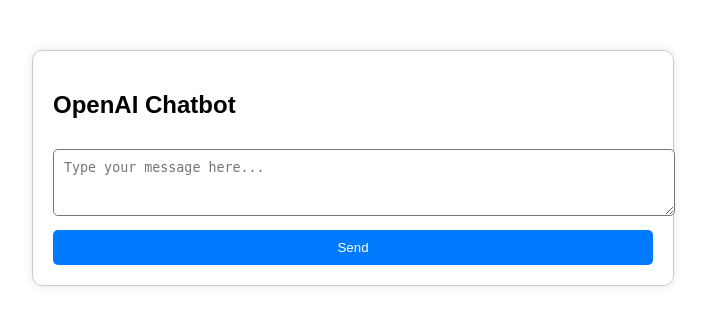
After one commit to inho9899/madcamp_week4, a Flask app: page /chat in a window 1280 px wide. The commit adds this page. Shown: the top 325 px of the page, without its empty margins (287-993 px from the left). Run offline with Flask 3, Linux system fonts and the light colour scheme.

Commit message:
custom chat bot 구현

```diff
--- a/backend/app.py
+++ b/backend/app.py
@@ -4,8 +4,17 @@ from flask_migrate import Migrate
 # from models.nlp_model import nlp_model_predict, summarize, keyword, generate_keywords  # 수정된 부분
 from AI.colorize import predict_emotion
 from AI.nlp_model import summarize
+from dotenv import load_dotenv
+import os
+import openai
+from openai import OpenAI
+import time
 
 
+
+
+# 환경 변수 로드
+load_dotenv()
 
 app = Flask(__name__)
 app.config['SQLALCHEMY_DATABASE_URI'] = 'sqlite:///database.db'
@@ -21,11 +30,21 @@ class Prediction(db.Model):
         self.input_text = input_text
         self.output_text = output_text
 
+# OpenAI API 키 설정
+client = OpenAI(api_key=os.getenv('OPENAI_API_KEY'))
+# Custom GPT ID 설정
+custom_gpt_id = os.getenv('CUSTOM_GPT_ID')
 
-#API 생성
+
+#API
 @app.route('/')
 def index():
     return render_template('front.html')
+
+@app.route('/chat')
+def chat_page():
+    return render_template('chat.html')
+
 
 @app.route('/predict', methods=['POST'])
 def predict():
@@ -47,5 +66,61 @@ def predict():
     # db.session.commit()
     return jsonify({'input_text': input_text, 'emotion_percentages': emotion_percentages, 'mixed_color': mixed_color, 'summary': summary})
 
+
+# 커스텀 챗봇 수행
+assistant = client.beta.assistants.retrieve(custom_gpt_id)
+print(assistant)
+thread = client.beta.threads.create()
+
+def wait_on_run(run, thread):
+    while run.status == "queued" or run.status == "in_progress":
+        run = client.beta.threads.runs.retrieve(
+            thread_id=thread.id,
+            run_id=run.id,
+        )
+        time.sleep(0.5)
+    return run
+
+@app.route('/chat_response', methods=['POST'])
+def chat():
+    user_message = request.json.get('message')
+
+    message = client.beta.threads.messages.create(
+        thread_id=thread.id,
+        role="user",
+        content=user_message
+    )
+
+    run = client.beta.threads.runs.create(
+        thread_id=thread.id,
+        assistant_id=assistant.id,
+        instructions="사용자를 이노라고 부르세요"
+    )
+
+    run = wait_on_run(run, thread)
+    messages = client.beta.threads.messages.list(
+        thread_id=thread.id, order="asc", after=message.id
+    )
+
+    # response = client.completions.create(
+    #     model=custom_gpt_id,
+    #     prompt=user_message,
+    #     max_tokens=150,
+    #     n=1,
+    #     stop=None,
+    #     temperature=0.9
+    # )
+
+    # bot_message = response.choices[0].text.strip()
+
+    for message in messages.data:
+        for content_block in message.content:
+            if content_block.type == 'text':
+                value = content_block.text.value
+                bot_message = value
+
+    return jsonify({'message': value})
+
+
 if __name__ == '__main__':
     app.run(debug=True)
--- /dev/null
+++ b/backend/templates/chat.html
@@ -0,0 +1,99 @@
+<!DOCTYPE html>
+<html lang="en">
+<head>
+    <meta charset="UTF-8">
+    <title>Flask OpenAI Chatbot</title>
+    <style>
+        body {
+            font-family: Arial, sans-serif;
+            margin: 50px;
+        }
+        .chat-container {
+            max-width: 600px;
+            margin: auto;
+            border: 1px solid #ccc;
+            padding: 20px;
+            border-radius: 10px;
+            box-shadow: 0 0 10px rgba(0, 0, 0, 0.1);
+        }
+        .message {
+            margin: 10px 0;
+        }
+        .message p {
+            margin: 5px 0;
+        }
+        .user-message {
+            text-align: right;
+        }
+        .bot-message {
+            text-align: left;
+        }
+        textarea {
+            width: 100%;
+            padding: 10px;
+            margin-top: 10px;
+            border-radius: 5px;
+        }
+        button {
+            display: block;
+            width: 100%;
+            padding: 10px;
+            margin-top: 10px;
+            background-color: #007BFF;
+            color: white;
+            border: none;
+            border-radius: 5px;
+            cursor: pointer;
+        }
+        button:hover {
+            background-color: #0056b3;
+        }
+    </style>
+</head>
+<body>
+    <div class="chat-container">
+        <h2>OpenAI Chatbot</h2>
+        <div id="chatbox">
+            <!-- Messages will be displayed here -->
+        </div>
+        <textarea id="message" rows="3" placeholder="Type your message here..."></textarea>
+        <button onclick="sendMessage()">Send</button>
+    </div>
+
+    <script>
+        async function sendMessage() {
+            const message = document.getElementById('message').value;
+            if (!message) return;
+
+            // Display user's message
+            const userMessageDiv = document.createElement('div');
+            userMessageDiv.className = 'message user-message';
+            userMessageDiv.innerHTML = `<p><strong>You:</strong> ${message}</p>`;
+            document.getElementById('chatbox').appendChild(userMessageDiv);
+
+            // Clear the input field
+            document.getElementById('message').value = '';
+
+            // Send the message to the server
+            const response = await fetch('/chat_response', {
+                method: 'POST',
+                headers: {
+                    'Content-Type': 'application/json',
+                },
+                body: JSON.stringify({ message: message }),
+            });
+
+            const data = await response.json();
+
+            // Display bot's message
+            const botMessageDiv = document.createElement('div');
+            botMessageDiv.className = 'message bot-message';
+            botMessageDiv.innerHTML = `<p><strong>Bot:</strong> ${data.message}</p>`;
+            document.getElementById('chatbox').appendChild(botMessageDiv);
+
+            // Scroll to the bottom
+            document.getElementById('chatbox').scrollTop = document.getElementById('chatbox').scrollHeight;
+        }
+    </script>
+</body>
+</html>
--- a/backend/templates/front.html
+++ b/backend/templates/front.html
@@ -28,6 +28,7 @@
         <h3>Summary:</h3>
         <div id="summary"></div>
     </div>
+    <a href="/chat">Go to Chatbot</a>
     <script>
         document.getElementById('inputForm').addEventListener('submit', async function(event) {
             event.preventDefault();
@@ -54,7 +55,8 @@
             // 혼합된 색상 표시
             const colorBox = document.getElementById('mixed_color');
             const [r, g, b] = data.mixed_color;
-            colorBox.style.backgroundColor = `rgb(${r}, ${g}, ${b})`;
+            const alpha = 0.5;
+            colorBox.style.backgroundColor = `rgba(${r}, ${g}, ${b}, ${alpha})`;
 
             // 요약 문장 표시
             const summaryTextDiv = document.getElementById('summary');
```
Also changed, not shown: backend/AI/practice.py (added, +46 -0 lines).
